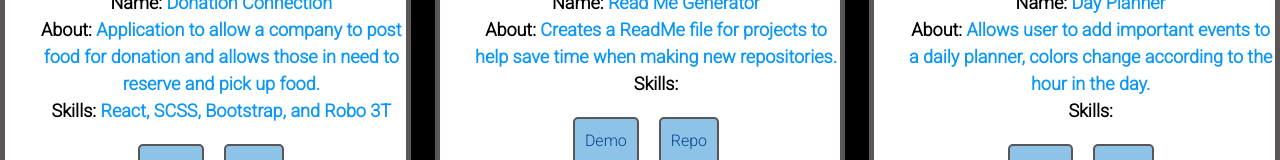
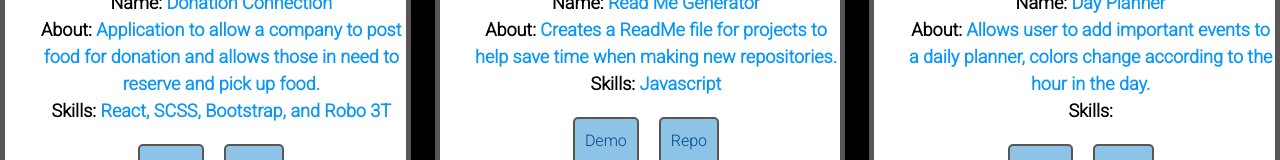
Before and after one commit to jbasquez/jbasquez.github.io, a React (Create React App) app in the folder reactapp/: page /projects in a window 1280 px wide. Shown: the part 999-1159 px from the top of the page. Built offline with nearby package versions, Linux system fonts and the light colour scheme.

Commit message:
updated read me generator skills

```diff
--- a/reactapp/src/pages/projects.js
+++ b/reactapp/src/pages/projects.js
@@ -57,6 +57,7 @@ function Projects() {
                 id={project[4].id}
                 name={project[4].name}
                 about={project[4].about}
+                skills={project[4].skills}
                 image={project[4].image}
                 active={project[4].active}
                 repo={project[4].repo}
--- a/reactapp/src/project.json
+++ b/reactapp/src/project.json
@@ -40,6 +40,7 @@
         "name": "Read Me Generator",
         "image": "123",
         "about": "Creates a ReadMe file for projects to help save time when making new repositories.",
+        "skills":"Javascript",
         "active": "",
         "repo": "https://github.com/jbasquez/readMeGen"
     },
```
